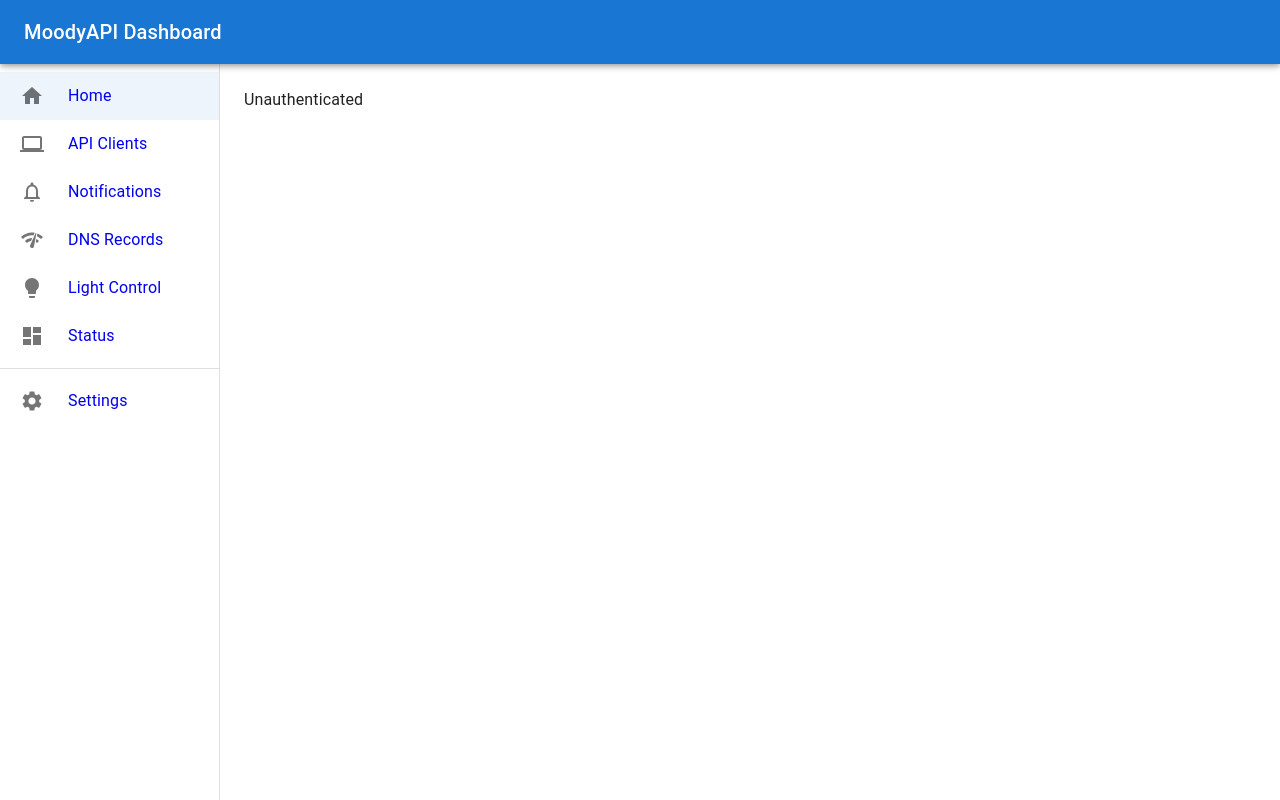
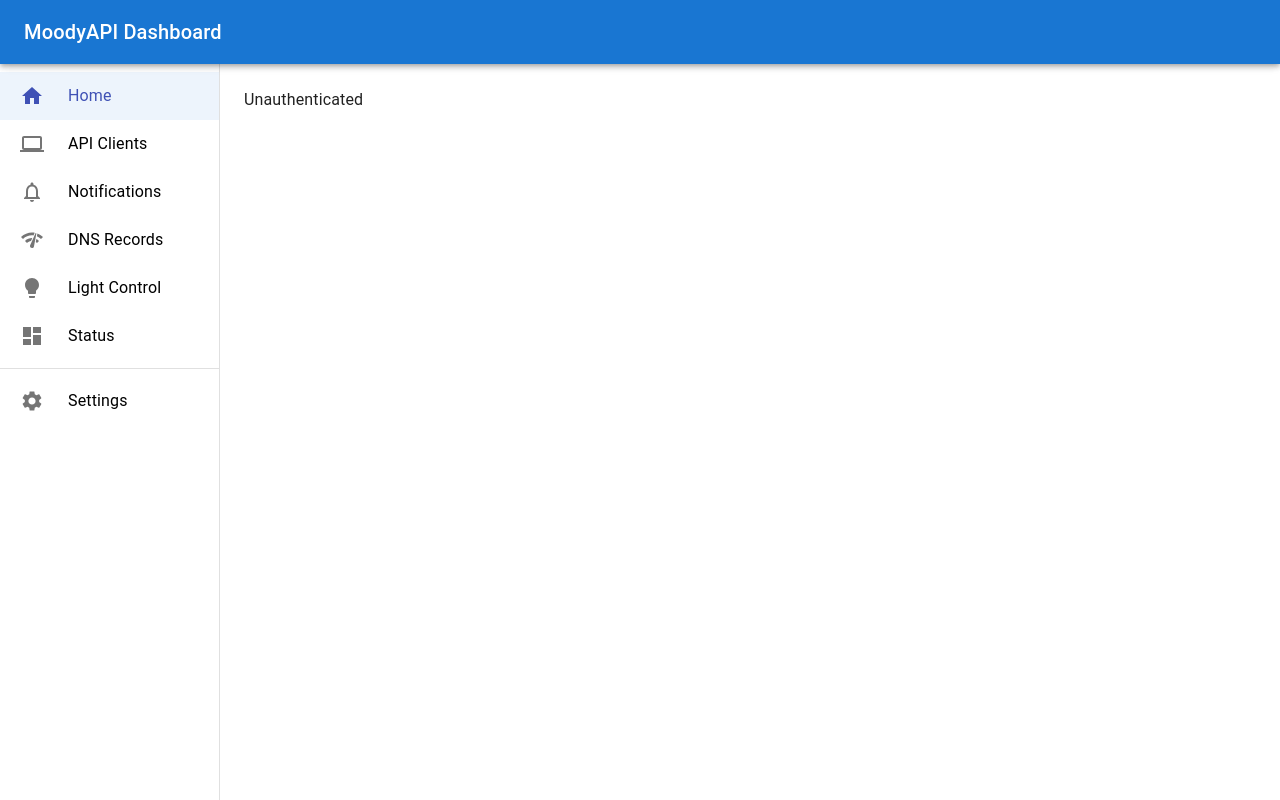
Before and after one commit to moodyhunter/MoodyAPI, a Next.js app in the folder WebPanel/: page / in a window 1280 px wide. Built offline with nearby package versions, Linux system fonts and the light colour scheme; no server answers.

Commit message:
adjust link color

```diff
--- a/WebPanel/pages/_app.tsx
+++ b/WebPanel/pages/_app.tsx
@@ -28,10 +28,10 @@ const UnmemoizedAppListButton = (props: AppListButtonProps) => {
     return (
         <NextLink passHref href={props.link} style={{ textDecoration: "none" }} target={props.open_in_new_tab ? "_blank" : undefined}>
             <ListItemButton selected={router.route === props.link} key={props.name} sx={useMemo(() => ({ minHeight: 48, justifyContent: 'initial', px: 2.5 }), [])}>
-                <ListItemIcon sx={{ minWidth: 0, mr: 3, justifyContent: 'center' }}>
+                <ListItemIcon sx={{ minWidth: 0, mr: 3, justifyContent: 'center' }} style={{ color: router.route === props.link ? "#3f51b5" : undefined }}>
                     {props.icon}
                 </ListItemIcon>
-                <ListItemText primary={props.name} sx={{ opacity: 1 }} />
+                <ListItemText primary={props.name} sx={{ opacity: 1 }} style={{ color: router.route === props.link ? "#3f51b5" : "black" }} />
             </ListItemButton>
         </NextLink>
     );
```
